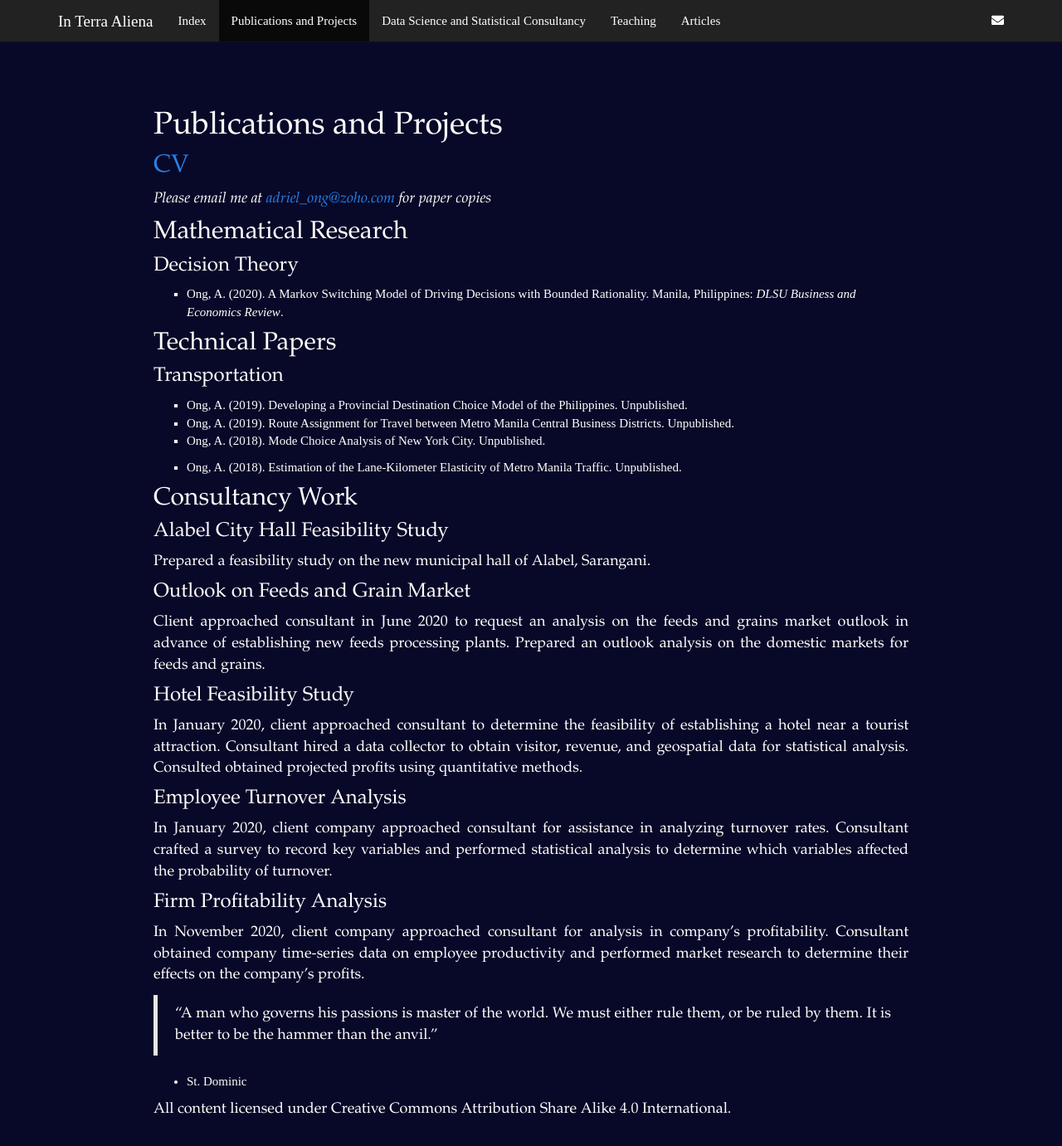
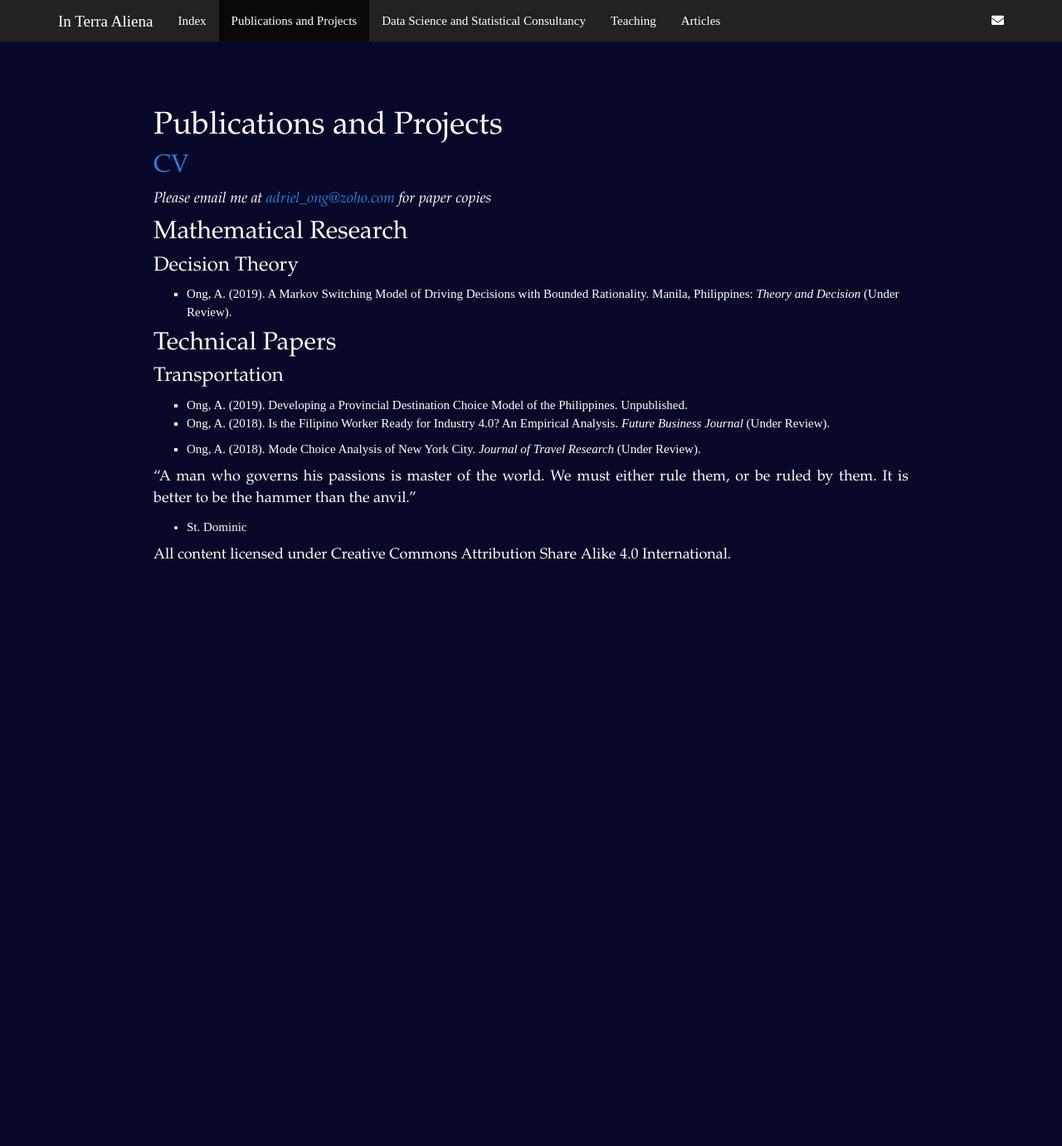
Before and after one commit to ManifoldPreacher/in-terra-aliena.github.io, a Jekyll site: the page publications_projects.html, which Jekyll copies as it is, in a window 1280 px wide and 1400 px high. Shown: the top 1381 px of the window at 83% size. Built offline with Jekyll 4.4.1, drawn with Linux system fonts in a browser that asks for light colours.

Commit message:
Update publications_projects.html

```diff
--- a/publications_projects.html
+++ b/publications_projects.html
@@ -404,7 +404,7 @@ $(document).ready(function () {
 <div id="decision-theory" class="section level3">
   <h3>Decision Theory</h3>
 <ul type = "square">
-<li>Ong, A. (2020). A Markov Switching Model of Driving Decisions with Bounded Rationality. Manila, Philippines: <em>DLSU Business and Economics Review</em>.</li>
+<li>Ong, A. (2019). A Markov Switching Model of Driving Decisions with Bounded Rationality. Manila, Philippines: <em>Theory and Decision</em> (Under Review).</li>
 </ul>
 </div>
   </div>
@@ -414,47 +414,11 @@ $(document).ready(function () {
 <h3>Transportation</h3>
 <ul type = "square">
 <li>Ong, A. (2019). Developing a Provincial Destination Choice Model of the Philippines. Unpublished.</li>
-<li>Ong, A. (2019). Route Assignment for Travel between Metro Manila Central Business Districts. Unpublished.</li>
-<li>Ong, A. (2018). Mode Choice Analysis of New York City. Unpublished.</p>
-<li>Ong, A. (2018). Estimation of the Lane-Kilometer Elasticity of Metro Manila Traffic. Unpublished.</li>
+<li>Ong, A. (2018). Is the Filipino Worker Ready for Industry 4.0? An Empirical Analysis. <em>Future Business Journal</em> (Under Review).</p>
+<li>Ong, A. (2018). Mode Choice Analysis of New York City. <em>Journal of Travel Research</em> (Under Review).</p>
 </ul>
 </div>
 
-</div>
-
-<div id="consultancy-work" class="section level2">
-<h2>Consultancy Work</h2>
-
-<div id="alabel-municipal-hall-feasibility" class="section level3">
-<h3>Alabel City Hall Feasibility Study</h3>
-<p>Prepared a feasibility study on the new municipal hall of Alabel, Sarangani.</p>
-</div>
-
-<div id="feeds-grains-outlook" class="section level3">
-<h3>Outlook on Feeds and Grain Market</h3>
-<p>Client approached consultant in June 2020 to request an analysis on the feeds and grains market outlook in advance of establishing new feeds processing plants. Prepared an outlook analysis on the domestic markets for feeds and grains.</p>
-</div>
-
-<div id="hotel-feasibility-study" class="section level3">
-<h3>Hotel Feasibility Study</h3>
-<p>In January 2020, client approached consultant to determine the feasibility of establishing a hotel near a tourist attraction. Consultant hired a data collector to obtain visitor, revenue, and geospatial data for statistical analysis. Consulted obtained projected profits using quantitative methods.</p>
-</div>
-
-<div id="employee-turnover-analysis" class="section level3">
-<h3>Employee Turnover Analysis</h3>
-<p>In January 2020, client company approached consultant for assistance in analyzing turnover rates. Consultant crafted a survey to record key variables and performed statistical analysis to determine which variables affected the probability of turnover.</p>
-</div>
-
-<div id="firm-profitability-analysis" class="section level3">
-<h3>Firm Profitability Analysis</h3>
-<p>In November 2020, client company approached consultant for analysis in company’s profitability. Consultant obtained company time-series data on employee productivity and performed market research to determine their effects on the company’s profits.</p>
-<blockquote>
-<p>“A man who governs his passions is master of the world. We must either rule them, or be ruled by them. It is better to be the hammer than the anvil.”</p>
-</blockquote>
-<ul>
-<li>St. Dominic</li>
-</ul>
-</div>
 </div>
 
 <html>
@@ -464,6 +428,13 @@ $(document).ready(function () {
     <style></style>
   </head>
   <body>
+<div id="quote">
+    <p>“A man who governs his passions is master of the world. We must either rule them, or be ruled by them. It is better to be the hammer than the anvil.”</p>
+</blockquote>
+<ul>
+<li>St. Dominic</li>
+</ul>
+</div
   <div id="footer">
 <p>All content licensed under Creative Commons Attribution Share Alike 4.0 International.</p>
 </div>
```
